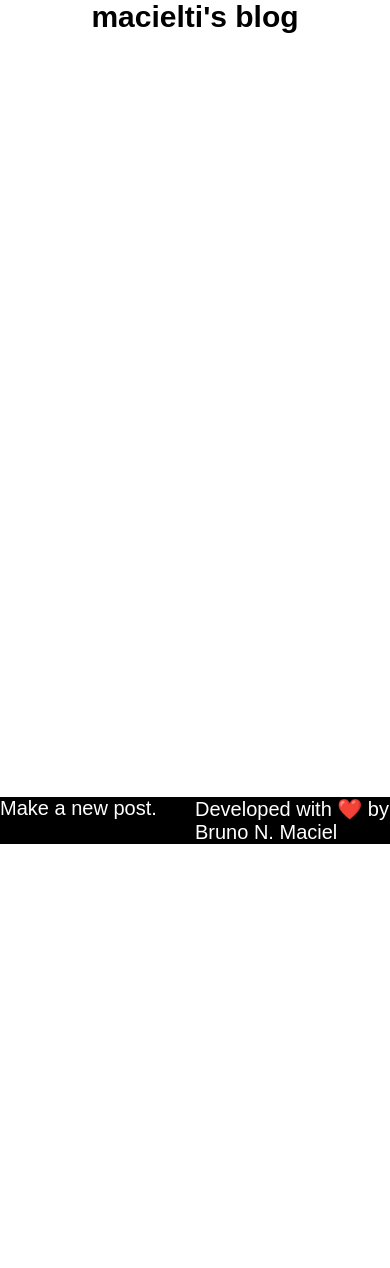
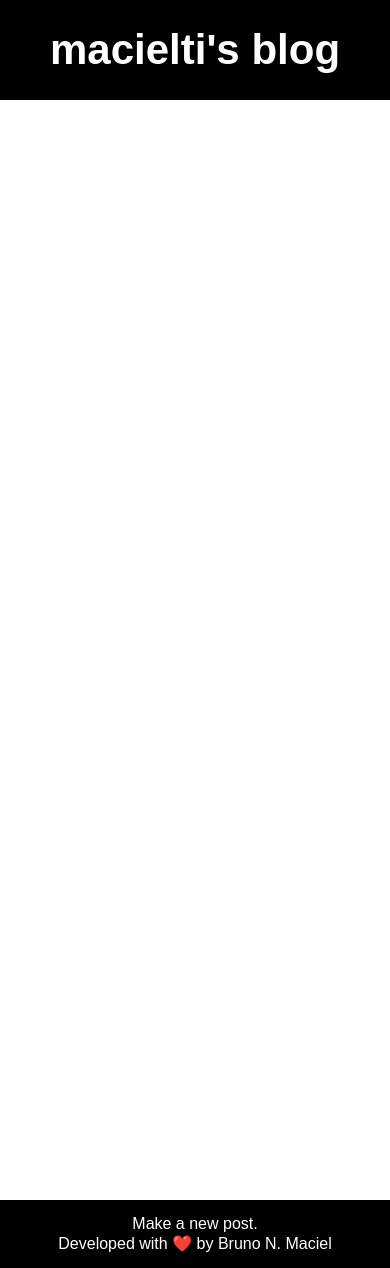
Before and after one commit to macielti/basic-blog-exercise, a Python web app: template templates/index.html in a window 390 px wide. Before the commit the page ends 844 px from the top, so only its background shows below. Run offline with Jinja, Linux system fonts and the light colour scheme; the template is opened without the code that fills it, so the values that code supplies are empty.

Commit message:
Redefine the response for 544px max screen.

```diff
--- a/css/style.css
+++ b/css/style.css
@@ -3,112 +3,67 @@
     margin: 0;
     font-family: sans-serif;
 }
-
-.container {
-    height: 100vh;
+@media (max-width: 576px) {
+    .container{
         display: grid;
         grid-template: repeat(12, 1fr) / repeat(12, 1fr);
-    grid-gap: 1vh;
+    }
+
+    .header a {
+        color: white;
+        text-decoration: none;
+    }
+
+    .header h1 {
+        line-height: 100px;
+        color: white;
+        text-decoration: none;
     }
 
     .header {
-    font-size: 30px;
-    grid-column: 2 / 12;
+        font-size: 21px;
         text-align: center;
-    background-color: white;
+        background-color: black;
+        grid-column: 1 / -1;
+        grid-row: 1/ 1;
     }
-.header a{
-    text-decoration: none;
-    color: black;
+
+    .datetime{
+        color: gray;
+        font-size: 13px;
     }
 
     .article {
-    margin-top: 20px;
         grid-column: 2 / 12;
-    grid-row: 2 / auto;
+        grid-row: 2 / 12;
     }
-.article h2 {
-    font-size: 40px;
+
+    .post {
+        margin-top: 30px;
     }
-.article textarea{
-    width: 50vw;
-    height: 30vh;
+
+    .post h2 {
+        text-align: center;
     }
-.title {
-    width: 30vw;
-}
-.article table {
-}
-.article pre{
-    font-size: 17px;
-}
-.article p {
-    font-size: 14px;
-}
-.post {
-    margin-top: 5vh;
+
+    .text {
+        margin-top: 15px;
+        white-space: pre-wrap;
     }
 
     .footer {
         display: grid;
-    grid-template: 1fr / 1fr 1fr;
-    height: auto;
+        grid-template: 1fr 1fr/ 1fr;
         grid-column: 1 / -1;
-    align-self: baseline;
-    color: white;
+        grid-row: 13/ -1;
+        padding: 15px;
         background-color: black;
-    grid-row: 13 / auto;
     }
     .footer a{
-    font-size: 2vw;
+        text-align: center;
         text-decoration: none;
         color: white;
+        font-family: 15px;
     }
 
-@media (max-width: 784px) and (min-width: 523px){
-    .container {
-        grid-gap: 0px;
 }
-    .header h1 {
-        font-size: 30px;
-    }
-    .article {
-        margin-top: 5px;
-    }
-    .article h2 {
-        font-size: 25px;
-    }
-    .article pre {
-        font-size: 12px;
-    }
-
-    .footer a{
-        font-size: 20px;
-    }
-}
-
-@media (max-width:552px) {
-    .container{
-        grid-template: repeat(12, 1fr) / 1fr;
-        grid-gap: 0px;
-    }
-    .header{
-        grid-column: 1 / -1;
-    }
-    .header h1 {
-        font-size: 30px;
-    }
-    .article {
-        grid-column: 1/-1;
-        margin-top: 5px;
-    }
-    .article h2 {
-        font-size: 25px;
-    }
-    .article pre {
-        font-size: 12px;
-    }
-    .footer a{
-        font-size: 20px;
-    }
-}
--- a/templates/base.html
+++ b/templates/base.html
@@ -2,22 +2,21 @@
 <html lang="pt" dir="ltr">
     <head>
         <meta charset="utf-8">
+        <meta name="viewport" content="width=device-width, initial-scale=1">
         <link type="text/css" rel="stylesheet" href="/css/style.css">
         <title>macielti's blog</title>
     </head>
-    <body>
-        <div class="container">
-            <div class="header">
+    <body class="container">
+        <header class="header">
             <h1><a href="/">macielti's blog</a></h1>
-            </div>
+        </header>
         <div class="article">
             {% block content %}
             {% endblock %}
         </div>
-            <div class="footer">
+        <footer class="footer">
             <a href="/new-post">Make a new post.</a>
             <a href="https://github.com/macielti" target="_blank">Developed with ❤️ by Bruno N. Maciel</a>
-            </div>
-        </div>
+        </footer>
     </body>
 </html>
--- a/templates/index.html
+++ b/templates/index.html
@@ -8,8 +8,8 @@
             <div class="post">
                 <h2>{{ post.title }}</h2>
                 <hr>
-                <p style="color:gray; margin-top:0px;">{{post.created.strftime('%b %d, %Y')}}<p>
-                <pre>{{post.text}}</pre>
+                <p class="datetime">{{post.created.strftime('%b %d, %Y')}}</p>
+                <p class="text">{{post.text}}</p>
             </div>
             {% endfor %}
         {% endif %}
```
Lines whose indentation alone changed are shown as unchanged.
